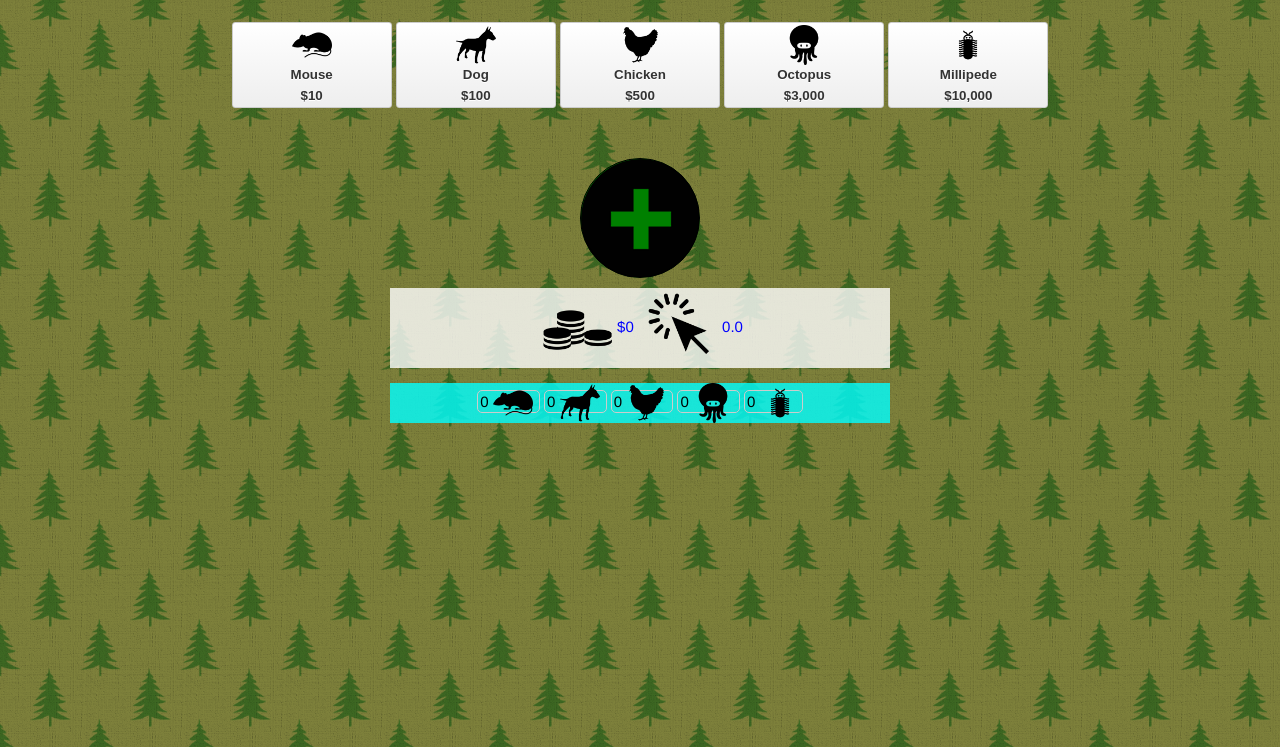
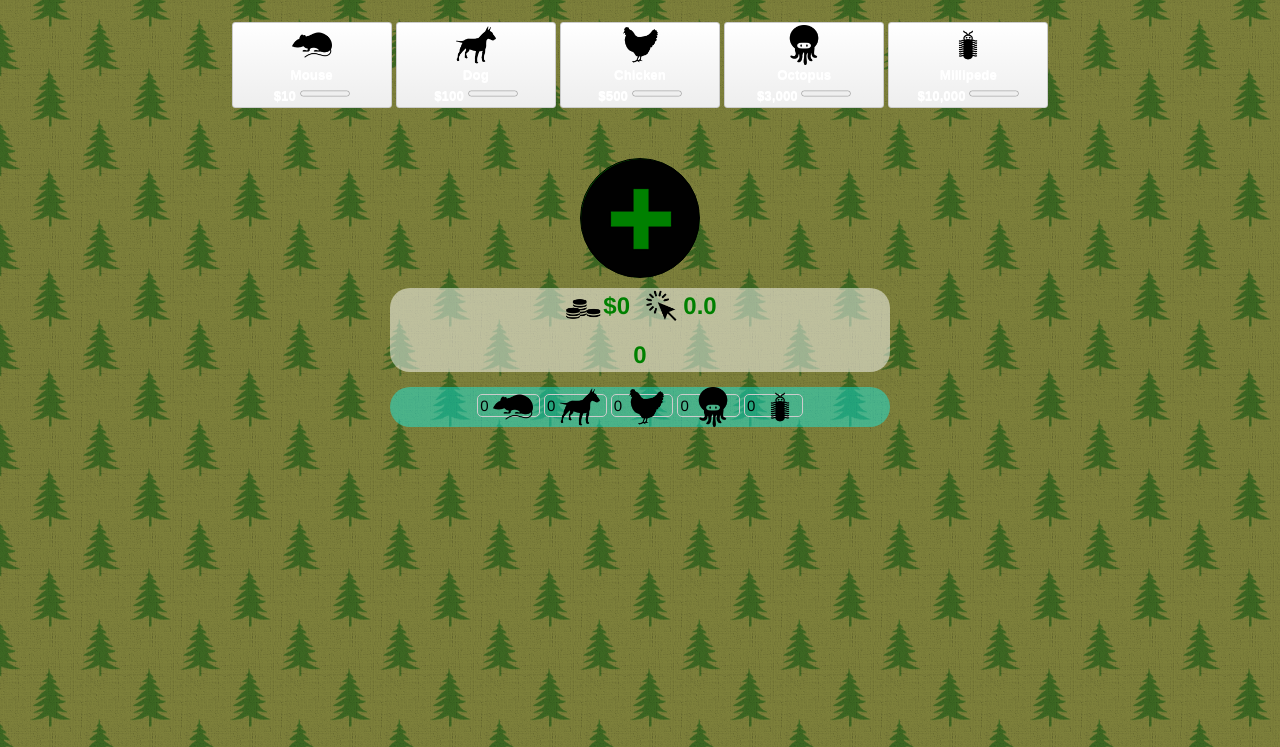
Before and after one commit to jhazen66/clickgame, a plain HTML site: page default.html in a window 1280 px wide. Shown: the part 53-800 px from the top of the page. Drawn offline with Linux system fonts and the light colour scheme.

Commit message:
adding new features

```diff
--- a/css/default.css
+++ b/css/default.css
@@ -75,11 +75,14 @@ body {
 
 #totals {
 
-    background-color: rgba(255,255,255,.8);
+    background-color: rgba(255,255,255,.5);
     max-width:500px;
     margin-left: auto ;
     margin-right: auto ;
-    color:blue;
+    color:green;
+    font-weight: bolder;
+    font-size:x-large;
+    border-radius: 20px;
 
 }
 
@@ -87,14 +90,14 @@ body {
 
 #items{
     margin-top: 5px;
-    background-color: rgba(0,255,255,.8);
+    border-radius: 20px;
+    background-color: rgba(0,255,255,.4);
     max-width:500px;
     margin-left: auto ;
     margin-right: auto ;
     text-align: center;
-    max-height: 30px;
+    max-height: 60px;
     cursor:pointer;
-
 }
 
 .itemName {
@@ -222,7 +225,6 @@ body {
         width: 120px;
         height: 120px;
         background-image:url('/img/plus-120.png');
-
     }
     .clickContainer {
         min-height: 140px;
@@ -246,7 +248,6 @@ body {
     }
     .itemButton {
         max-width: 120px;
-
         height:50px
     }
 
@@ -265,7 +266,6 @@ body {
     }
     #totalCps #totalCurrency {
         font-size: 15pt;
-
     }
 }
 
@@ -319,14 +319,22 @@ button:active {
     color: #333333;
 }
 
+button:disabled{
+    color:#ffffff;
+}
+
+.itemButtonProgress{
+    width:50px;
+}
+
 #coins{
     vertical-align: middle;
-    max-width: 80px;
+    max-width: 40px;
 }
 
 #cps{
     vertical-align: middle;
-    max-width: 80px;
+    max-width: 40px;
 }
 
 .svgScale{
--- a/default.html
+++ b/default.html
@@ -15,7 +15,6 @@
     <script src="/js/lib/jquery-2.1.0.js"></script>
     <script src="/js/lib/fastclick.js"></script>
     <script src="/js/lib/bootstrap.js"></script>
-    <script src="/js/lib/modernizr-latest.js"></script>
     <script src="/js/lib/accounting.min.js"></script>
     <script src="/js/lib/knockout-3.0.0.js"></script>
     <script src="/js/views/koClickView.js"></script>
@@ -53,10 +52,11 @@
             <!-- Header Row -->
             <div class="row" data-bind="foreach: buttons">
 
-                <button class="itemButton itemButtonAlign noTextSelect" data-bind="click: buyItem">
+                <button class="itemButton itemButtonAlign noTextSelect" data-bind="click: buyItem,enable: canAfford">
                         <img class="svgScale itemSymbol" data-bind="attr:{src:symbol}"/><br>
                         <div class="itemNameDiv"><span class="itemName" data-bind="text: name"></span><br/></div>
                         <span class="itemPrice" data-bind="text: formattedPrice"></span>
+                        <progress class="itemButtonProgress" data-bind="attr:{value: affordProgressValue}, visible: showProgress" max="1"></progress>
                     <div class="win-voice-textdisplay"></div>
                 </button>
             </div>
@@ -78,7 +78,7 @@
                         &nbsp;<img id="cps" src="img/cps.png"/><span id="totalCps"></span>
                         <br />
                     </p>
-
+                    <p data-bind="text: playerCash"></p>
                 </div>
             </div>
 
@@ -91,7 +91,6 @@
                     </span>
                 </div>
             </div>
-
         </div>
 
         <div id="about" class="hidden">
--- a/js/default.js
+++ b/js/default.js
@@ -61,6 +61,8 @@ function load() {
             //Save a different way
             window.status = "ELSE";
         }
+
+        window.status = "";
     }
     catch (e) {
         window.status = e.message;
@@ -220,9 +222,16 @@ window.onhashchange = locationHashChanged;
 function gameLoop() {
     $("#totalCurrency").text(accounting.formatMoney(totalCurrency, "$", 0));
     $("#totalCps").text(accounting.formatNumber(CPS, 1, ","));
+
+    // Update the knockout view model to refelect player cash
+    koClickView.playerCash(totalCurrency);
+
+    // Execute the game loop on the next animation frame
     requestAnimFrame(gameLoop);
+
     var currentTime = new Date();
     var timeSinceSave = currentTime - lastSave
+    // Check if the game has been saved in the last 10 seconds
     if(timeSinceSave > AUTO_SAVE_INTERVAL){
         save();
     }
@@ -231,5 +240,8 @@ function gameLoop() {
 
 function updateMoney() {
     totalCurrency += CPS;
+    // Update the knockout view model to refelect player cash
+    koClickView.playerCash(totalCurrency);
+
     setTimeout(updateMoney, 1000);
 }
--- a/js/views/koClickView.js
+++ b/js/views/koClickView.js
@@ -12,6 +12,31 @@ function ItemButton(name, price, cps, symbol, owned, basePrice) {
         // Use accounting.js to format money
         return accounting.formatMoney(self.price(),"$",0);
     })
+
+    // Check to see if a player can afford an item
+    self.canAfford = ko.computed(function(){
+        var pCash = koClickView.playerCash();
+        if(self.price() <= pCash){
+           return true;
+        } else {
+            return false;
+        }
+    })
+
+    self.affordProgressValue = ko.computed(function(){
+        var pCash = koClickView.playerCash();
+        return pCash / self.price();
+    })
+
+    self.showProgress = ko.computed(function(){
+        var pCash = koClickView.playerCash();
+        if(pCash/self.price() < 1){
+            return true;
+        } else {
+            return false;
+        }
+    })
+
 
     // Buying an item increases the price as well
     // Using the compound interest formula
@@ -51,12 +76,12 @@ function ItemButton(name, price, cps, symbol, owned, basePrice) {
     }
 }
 
-function Player(name,score){
+function Player(name){
     this.name = name;
-    this.score = ko.observable(score);
+    this.currency = ko.observable(totalCurrency);
 }
 
-// Viewmodel for this screen
+// Viewmodel for the click application.
 var koClickView =  {
     buttons : ko.observableArray([]),
     playerCash : ko.observable(0)
```
